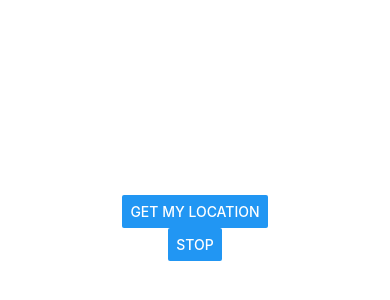
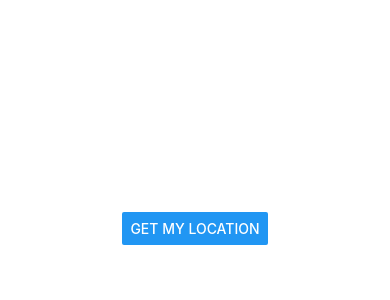
Before and after one commit to caiomugarte/liveloc, a React Native app: screen / in a window 390 px wide. Shown: the part 194-494 px from the top of the page. Built offline with nearby package versions, Linux system fonts and the light colour scheme.

Commit message:
WIP mapa com raio

```diff
--- /dev/null
+++ b/App.css
@@ -0,0 +1,4 @@
+.leaflet-container {
+    width: 100%;
+    height: 100vh;
+}
--- a/App.js
+++ b/App.js
@@ -1,13 +1,18 @@
 import React, { useEffect, useState } from 'react';
 import { StatusBar } from 'expo-status-bar';
 import { StyleSheet, View, Button } from 'react-native';
+import { MapContainer, TileLayer, Marker, Popup, Circle } from 'react-leaflet';
+import { Icon } from "leaflet";
+import './App.css';
+
+
 
 export default function App() {
   const [mapUrl, setMapUrl] = useState(null);
   const [latitude, setLatitude] = useState(null);
   const [longitude, setLongitude] = useState(null);
   const [intervalId, setIntervalId] = useState(false);
-
+  const [position, setPosition] = useState(null);
 
   const handleButonClick = () => {
     getLocation();
@@ -29,8 +34,8 @@ export default function App() {
   };
 
   const success = (position) => {
-    const latitude = position.coords.latitude + getRandomNumber(-0.005, 0.005);
-    const longitude = position.coords.longitude + getRandomNumber(-0.005, 0.005);
+    const latitude = position.coords.latitude;
+    const longitude = position.coords.longitude;
     console.log("deu certo")
 
     // Dynamically generate the map URL with latitude and longitude as markers
@@ -40,6 +45,7 @@ export default function App() {
     setMapUrl(newMapUrl);
     setLatitude(latitude);
     setLongitude(longitude);
+    setPosition([latitude, longitude])
   };
 
   const error = (erro) => {
@@ -49,8 +55,14 @@ export default function App() {
 
   return (
     <View style={styles.container}>
-      <Button onPress={handleButonClick} title="Get my location" />
-      <Button onPress={handleStopClick} title='STOP'></Button>
+      <link
+  rel="stylesheet"
+  href="https://unpkg.com/leaflet@1.6.0/dist/leaflet.css"
+  integrity="sha512-xwE/Az9zrjBIphAcBb3F6JVqxf46+CDLwfLMHloNu6KEQCAWi6HcDUbeOfBIptF7tcCzusKFjFw2yuvEpDL9wQ=="
+  crossorigin=""
+/>
+      <Button onPress={getLocation} title="Get my location" />
+      {/* <Button onPress={handleStopClick} title='STOP'></Button> */}
       {mapUrl && (
         <iframe
           src={mapUrl}
@@ -62,6 +74,20 @@ export default function App() {
       )}
       {longitude && (
         <h1>Sua longitude é {longitude}</h1>
+      )}
+      {latitude != null && longitude != null && (
+        <MapContainer center={[latitude, longitude]} zoom={12}scrollWheelZoom={false}>
+        <TileLayer
+      url="https://{s}.tile.openstreetmap.org/{z}/{x}/{y}.png"
+      attribution='&copy; <a href="http://osm.org/copyright">OpenStreetMap</a> contributors'
+        />
+        <Marker position={[latitude, longitude]}>
+          <Popup>
+            A pretty CSS3 popup. <br /> Easily customizable.
+          </Popup>
+        </Marker>
+        <Circle center={[latitude, longitude]} radius={500} />
+      </MapContainer>
       )}
       <StatusBar style="auto" />
     </View>
```
Also changed, not shown: package.json (+6 -3 lines), 2 other files (tests, documents, lock files or other folders).
